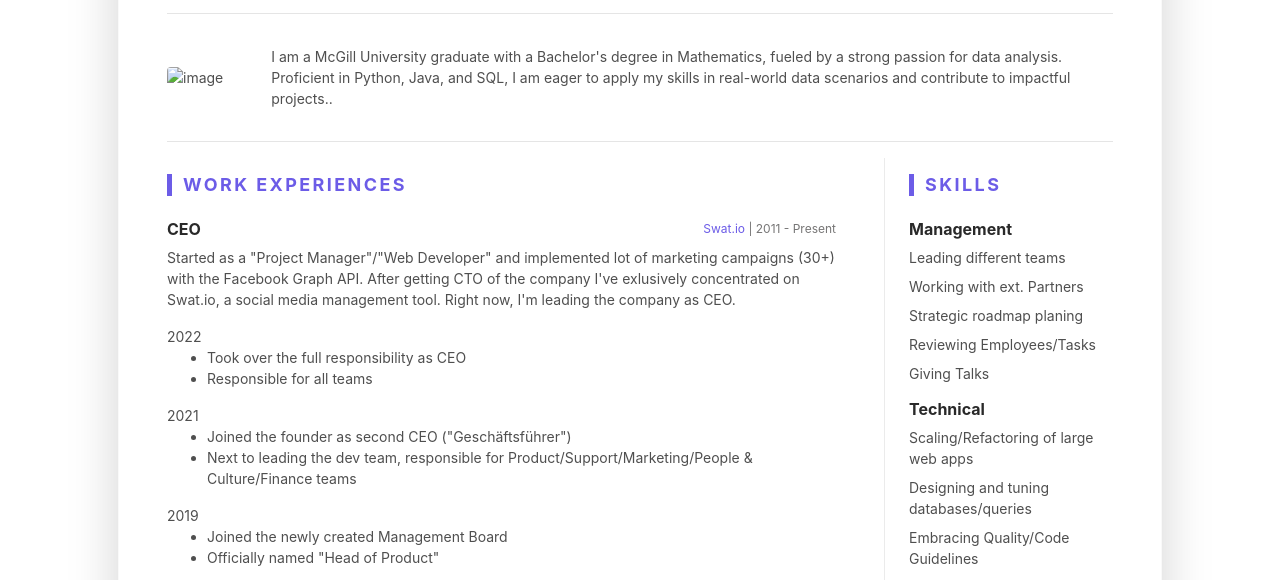
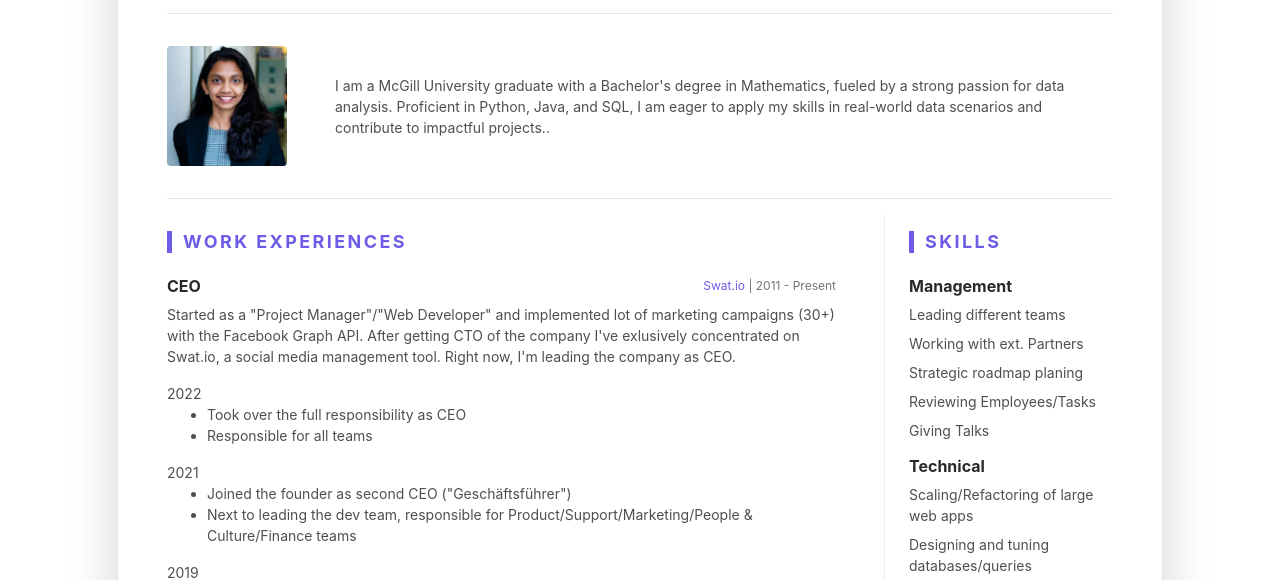
Before and after one commit to kbungsee/kbungsee.github.io, a plain HTML site: page index.html in a window 1280 px wide. Shown: the part 196-776 px from the top of the page. Drawn offline with Linux system fonts and the light colour scheme.

Commit message:
Update index.html

```diff
--- a/index.html
+++ b/index.html
@@ -54,7 +54,7 @@
 					<div class="resume-intro py-3">
 						<div class="media flex-column flex-md-row align-items-center">
 							<img class="resume-profile-image mb-3 mb-md-0 mr-md-5 ml-md-0 rounded mx-auto"
-								src="assets/resume-profile.jpg"
+								src="assets/images/resume-profile.jpg"
 								alt="image">
 							<div class="media-body text-left">
 								<p class="mb-0"> I am a McGill University graduate with a Bachelor's degree in Mathematics, fueled by a strong passion for data analysis. Proficient in Python, Java, and SQL, I am eager to apply my skills in real-world data scenarios and contribute to impactful projects..</p>
```
